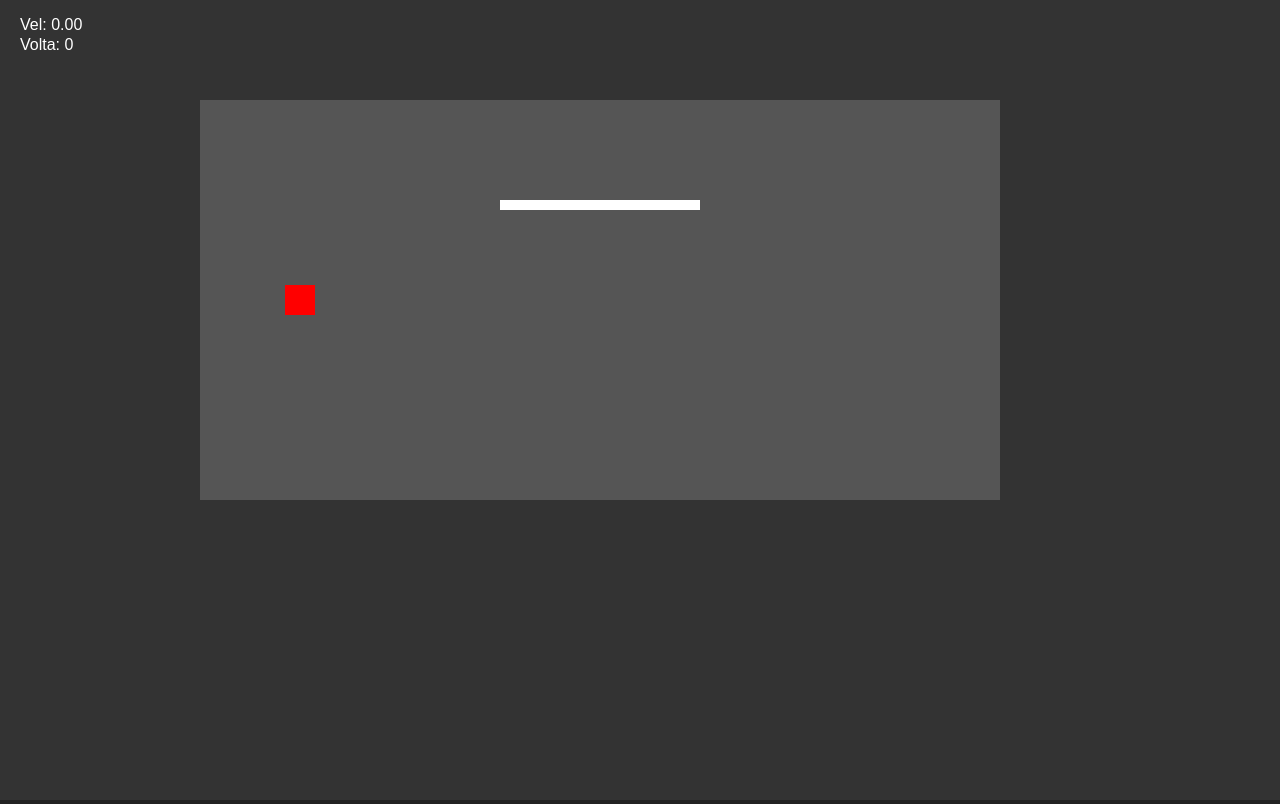
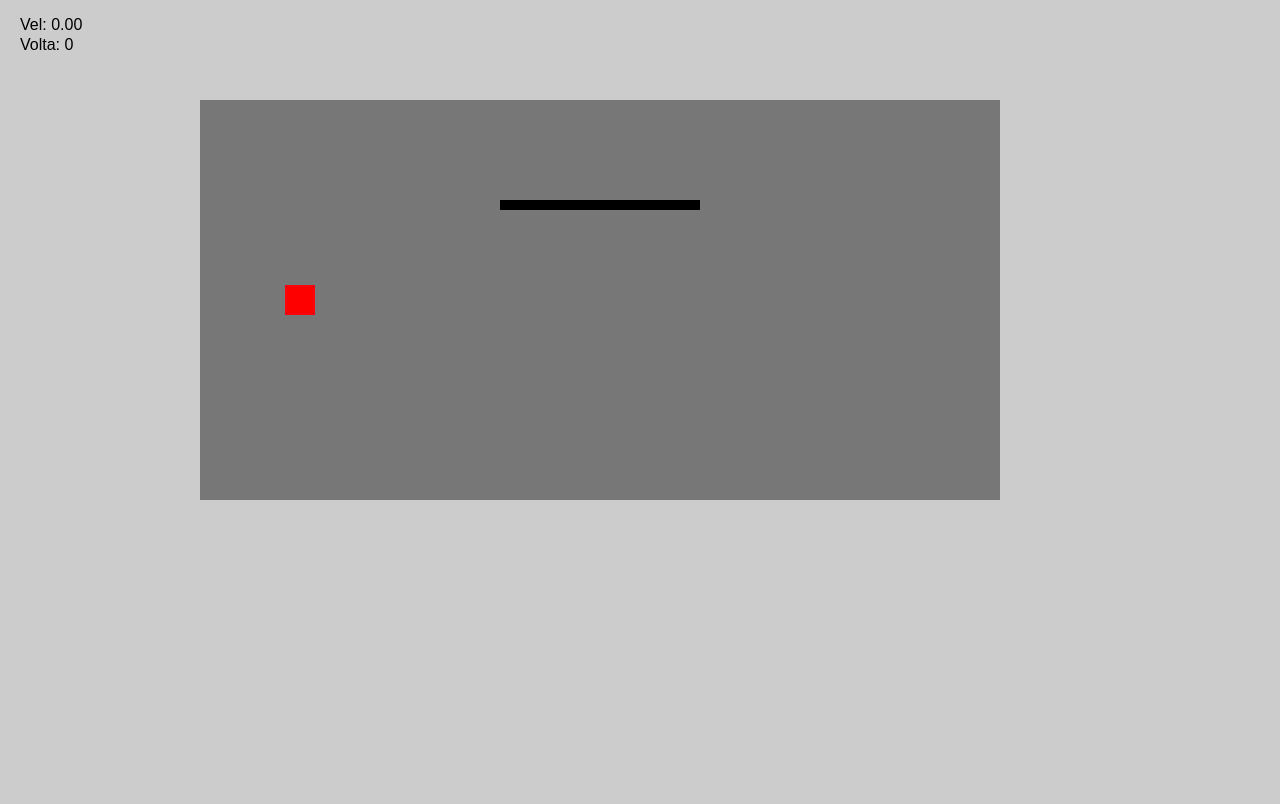
Before and after one commit to RamoLAB/meu-backend, a website: page index.html in a window 1280 px wide. Drawn offline with Linux system fonts and the light colour scheme.

Commit message:
Update index.html

```diff
--- a/index.html
+++ b/index.html
@@ -1,6 +1,6 @@
 <!DOCTYPE html>
 <html>
-<body style="margin:0; overflow:hidden; background:#222">
+<body style="margin:0; overflow:hidden; background:#ccc">
 <canvas id="c"></canvas>
 
 <script>
@@ -11,7 +11,7 @@ canvas.width = innerWidth;
 canvas.height = innerHeight;
 
 // =========================
-// PLAYER (car physics)
+// PLAYER
 // =========================
 let car = {
     x: 300,
@@ -47,19 +47,11 @@ const track = {
 // =========================
 function update() {
 
-    // aceleração
-    if (keys.ArrowUp || keys.w) {
-        car.speed += car.accel;
-    }
+    if (keys.ArrowUp || keys.w) car.speed += car.accel;
+    if (keys.ArrowDown || keys.s) car.speed -= car.accel;
 
-    if (keys.ArrowDown || keys.s) {
-        car.speed -= car.accel;
-    }
-
-    // limite velocidade
     car.speed = Math.max(-car.maxSpeed/2, Math.min(car.maxSpeed, car.speed));
 
-    // curva (proporcional à velocidade)
     if (keys.ArrowLeft || keys.a) {
         car.angle -= car.turnSpeed * (car.speed / car.maxSpeed);
     }
@@ -68,16 +60,11 @@ function update() {
         car.angle += car.turnSpeed * (car.speed / car.maxSpeed);
     }
 
-    // movimento
     car.x += Math.cos(car.angle) * car.speed;
     car.y += Math.sin(car.angle) * car.speed;
 
-    // atrito
     car.speed *= car.friction;
 
-    // =========================
-    // DETECÇÃO DE VOLTA
-    // =========================
     const now = Date.now();
 
     if (
@@ -86,7 +73,6 @@ function update() {
         car.y > track.startLine.y &&
         car.y < track.startLine.y + track.startLine.h
     ) {
-        // evita múltiplos triggers
         if (now - car.lastCross > 1000 && car.speed > 1) {
             car.lap++;
             car.lastCross = now;
@@ -95,14 +81,14 @@ function update() {
 }
 
 // =========================
-// DRAW CAR (com rotação)
+// DRAW CAR
 // =========================
 function drawCar(c) {
     ctx.save();
     ctx.translate(c.x, c.y);
     ctx.rotate(c.angle);
 
-    ctx.fillStyle = "#f00";
+    ctx.fillStyle = "#ff0000";
     ctx.fillRect(-15, -15, 30, 30);
 
     ctx.restore();
@@ -113,15 +99,16 @@ function drawCar(c) {
 // =========================
 function draw() {
 
-    ctx.fillStyle = "#333";
+    // FUNDO CINZA
+    ctx.fillStyle = "#ccc";
     ctx.fillRect(0, 0, canvas.width, canvas.height);
 
-    // pista (placeholder)
-    ctx.fillStyle = "#555";
+    // PISTA
+    ctx.fillStyle = "#777";
     ctx.fillRect(200, 100, 800, 400);
 
-    // linha de chegada
-    ctx.fillStyle = "#fff";
+    // LINHA DE CHEGADA
+    ctx.fillStyle = "#000";
     ctx.fillRect(
         track.startLine.x,
         track.startLine.y,
@@ -131,8 +118,8 @@ function draw() {
 
     drawCar(car);
 
-    // HUD mínimo
-    ctx.fillStyle = "#fff";
+    // HUD simples
+    ctx.fillStyle = "#000";
     ctx.font = "16px Arial";
     ctx.fillText("Vel: " + car.speed.toFixed(2), 20, 30);
     ctx.fillText("Volta: " + car.lap, 20, 50);
```
